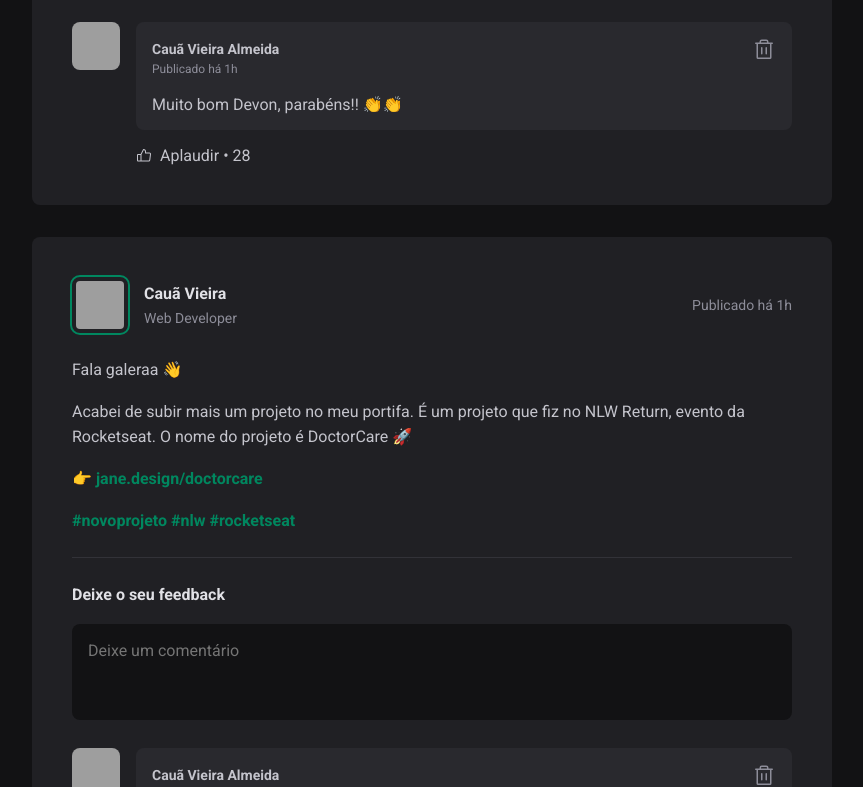
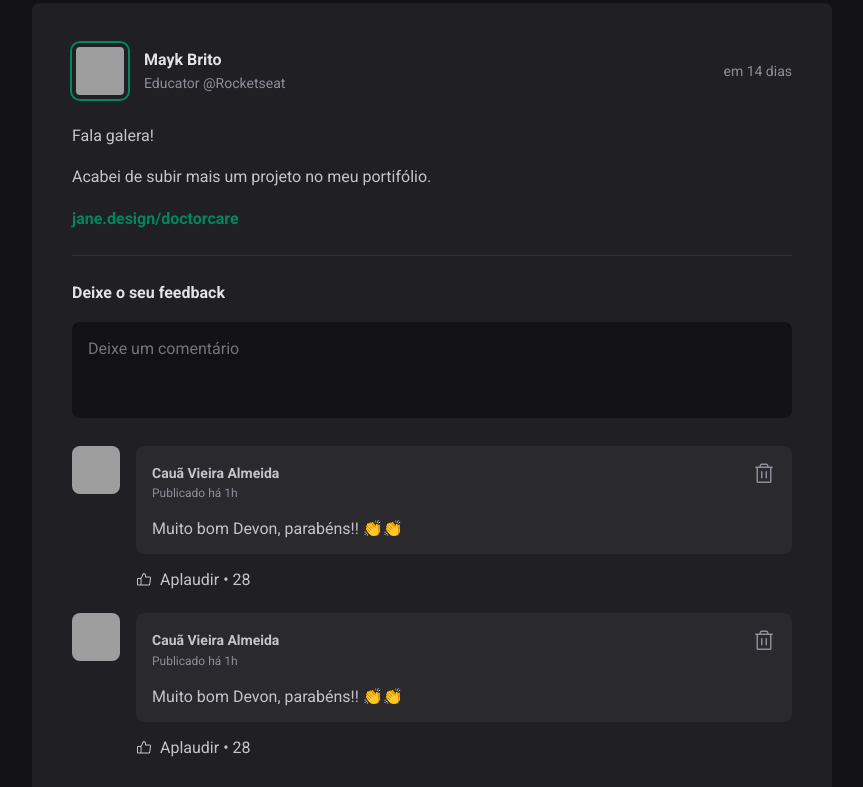
Before and after one commit to dcauav/ignite_feed, a React (Vite) app: page / in a window 1280 px wide. Shown: the part 928-1715 px from the top of the page, without its empty margins (352-1215 px from the left). Built offline with nearby package versions, Linux system fonts and the light colour scheme; grey boxes are pictures that could not be loaded.

Commit message:
feat: useState para comentários

```diff
--- a/package.json
+++ b/package.json
@@ -11,6 +11,7 @@
   },
   "dependencies": {
     "@phosphor-icons/react": "^2.1.7",
+    "date-fns": "^4.1.0",
     "react": "^19.0.0",
     "react-dom": "^19.0.0"
   },
--- a/src/App.jsx
+++ b/src/App.jsx
@@ -5,21 +5,56 @@ import { Post } from "./components/Post";
 import './app.css';
 import styles from './App.module.css';
 
+const posts = [
+  {
+    id: 1,
+    author: {
+      avatarUrl: "https://github.com/diego3g.png",
+      name: "Diego Fernandes",
+      role: "CTO @Rocketseat",
+    },
+    content: [
+      { type: 'paragraph', content: 'Fala galera!' },
+      { type: 'paragraph', content: 'Acabei de subir mais um projeto no meu portifólio.' },
+      { type: 'link', content: 'jane.design/doctorcare' },
+    ],
+    publishedAt: new Date('2025-03-15 13:31:00')
+  },
+  {
+    id: 2,
+    author: {
+      avatarUrl: "https://github.com/maykbrito.png",
+      name: "Mayk Brito",
+      role: "Educator @Rocketseat",
+    },
+    content: [
+      { type: 'paragraph', content: 'Fala galera!' },
+      { type: 'paragraph', content: 'Acabei de subir mais um projeto no meu portifólio.' },
+      { type: 'link', content: 'jane.design/doctorcare' },
+    ],
+    publishedAt: new Date('2025-03-15 13:31:00')
+  }
+]
+
 function App() {
   return (
     <div>
-      <Header/>
+      <Header />
       <div className={styles.wrapper}>
-        <Sidebar/>
+        <Sidebar />
         <main>
-          <Post
-            author="Cauã Vieira"
-            content="Lorem ipsum dolor sit amet consectetur, adipisicing elit. Beatae maiores perspiciatis non, quasi exercitationem placeat laudantium id asperiores fuga iure. Nisi debitis placeat sapiente ad architecto repellat ipsa accusamus molestiae!"
-          />
-          <Post
-            author="Diego Fernandes"
-            content="Um novo post muito legal!"
-          />
+          {
+            posts.map((post) => {
+              return (
+                <Post
+                  id={post.id}
+                  author={post.author}
+                  content={post.content}
+                  publishedAt={post.publishedAt}
+                />
+              )
+            })
+          }
         </main>
       </div>
     </div>
--- a/src/components/Post.jsx
+++ b/src/components/Post.jsx
@@ -1,44 +1,74 @@
-import styles from './Post.module.css';
+import { format, formatDistanceToNow } from 'date-fns';
+import ptBR from 'date-fns/locale/pt-BR';
+
 import { Avatar } from './Avatar';
 import { Comment } from './Comment';
 
-export function Post (props) {
+import styles from './Post.module.css';
+import { useState } from 'react';
+
+export function Post({ author, content, publishedAt }) {
+    const [comments, setComments] = useState([
+        1,
+        2
+    ]);
+
+    const publishedDateFormatted = format(publishedAt, "d 'de' LLLL 'às' HH:mm'h'", {
+        locale: ptBR
+    });
+
+    const publishedDateRelativeToNow = formatDistanceToNow(publishedAt, {
+        locale: ptBR,
+        addSuffix: true
+    });
+
+    function handleCreateNewComment(event) {
+        event.preventDefault();
+        setComments([...comments, comments.length + 1]);
+    }
+
     return (
         <article className={styles.post}>
             <header>
                 <div className={styles.author}>
-                    <Avatar src="https://github.com/dcauav.png"/>
+                    <Avatar src={author.avatarUrl} />
                     <div className={styles.authorInfo}>
-                        <strong>Cauã Vieira</strong>
-                        <span>Web Developer</span>
+                        <strong>{author.name}</strong>
+                        <span>{author.role}</span>
                     </div>
                 </div>
-                <time title="11 de Março às 18:46" dateTime="2025-03-11 18:46:00">Publicado há 1h</time>
+                <time title={publishedDateFormatted} dateTime={publishedAt.toISOString()}>{publishedDateRelativeToNow}</time>
             </header>
 
             <div className={styles.content}>
-                <p>Fala galeraa 👋</p>
-                <p>Acabei de subir mais um projeto no meu portifa. É um projeto que fiz no NLW Return, evento da Rocketseat. O nome do projeto é DoctorCare 🚀</p>
-                <p>👉{' '}<a href="#">jane.design/doctorcare</a></p>
-                <p>
-                    <a href="#">#novoprojeto</a>{' '}
-                    <a href="#">#nlw</a>{' '}
-                    <a href="#">#rocketseat</a>
-                </p>
+                {
+                    content.map((line) => {
+                        switch (line.type) {
+                            case 'paragraph':
+                                return <p>{line.content}</p>
+                            case 'link':
+                                return <p><a href="#">{line.content}</a></p>
+                            default:
+                                break;
+                        }
+                    })
+                }
             </div>
 
-            <form className={styles.commentForm}>
+            <form onSubmit={handleCreateNewComment} className={styles.commentForm}>
                 <strong>Deixe o seu feedback</strong>
-                <textarea placeholder="Deixe um comentário"/>
+                <textarea placeholder="Deixe um comentário" />
                 <footer>
                     <button type="submit">Publicar</button>
                 </footer>
             </form>
 
             <div className={styles.commentList}>
-                <Comment></Comment>
-                <Comment></Comment>
-                <Comment></Comment>
+                {
+                    comments.map((comment) => {
+                        return <Comment />
+                    })
+                }
             </div>
         </article>
     )
```
Also changed, not shown: 1 other file (tests, documents, lock files or other folders).
